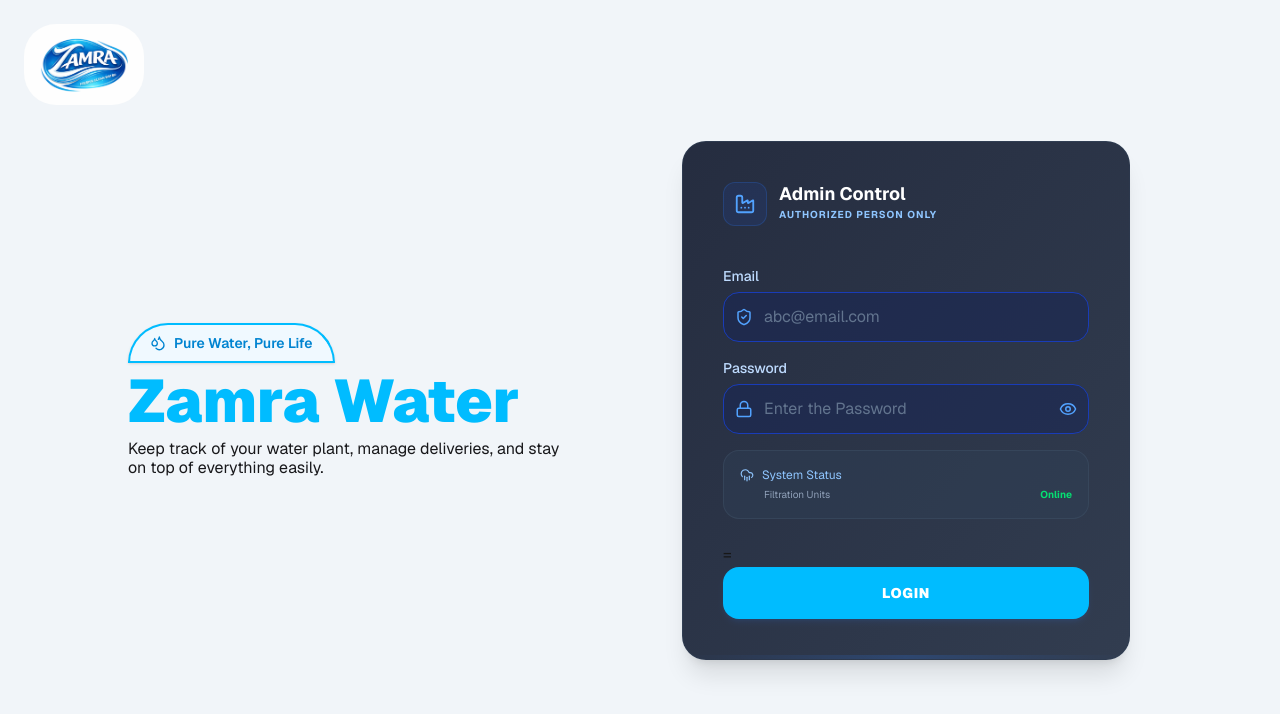
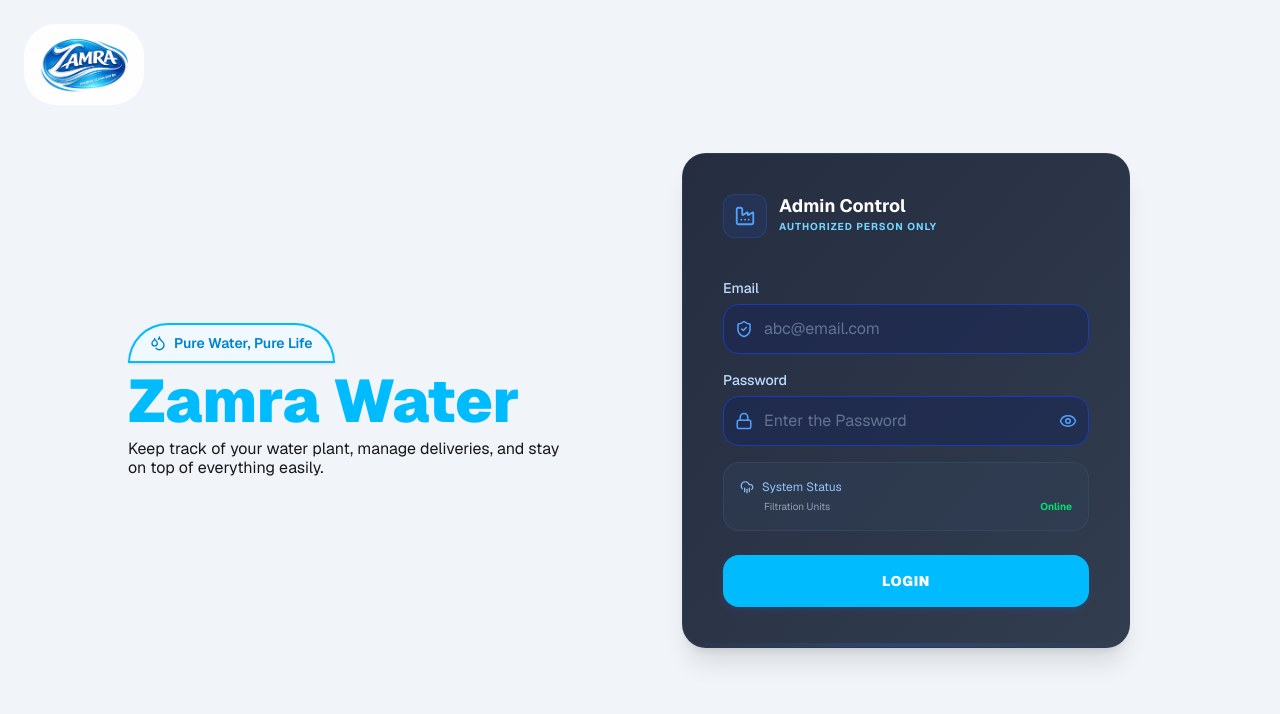
Before and after one commit to SaqibYounas/Zamra, a Next.js app: page / in a window 1280 px wide. Shown: the top 714 px of the page. Built offline with nearby package versions, Linux system fonts and the light colour scheme.

Commit message:
Update the issues

```diff
--- a/app/(login)/components/AdminLogin.tsx
+++ b/app/(login)/components/AdminLogin.tsx
@@ -80,7 +80,7 @@
           <h3 className="text-lg sm:text-base md:text-lg font-bold text-white leading-none">
             Admin Control
           </h3>
-          <p className="text-[10px] sm:text-[9px] md:text-[10px] text-blue-300 uppercase tracking-widest font-bold mt-1">
+          <p className="text-[10px] sm:text-[9px] md:text-[10px] text-sky-300 uppercase tracking-widest font-bold mt-1">
             Authorized Person Only
           </p>
         </div>
@@ -125,8 +125,7 @@
               Online
             </span>
           </div>
-        </div>
-        ={' '}
+        </div>{' '}
         <AppButton
           label="Login"
           loading={loading}
--- a/app/(login)/page.tsx
+++ b/app/(login)/page.tsx
@@ -9,7 +9,7 @@
       {' '}
       <header className="absolute top-0 left-0 w-full z-20">
         <div className="flex items-center p-4 md:p-6">
-          <Link href="/login">
+          <Link href="/">
             <Image
               className="rounded-4xl"
               src="/Logo.jpg"
```
